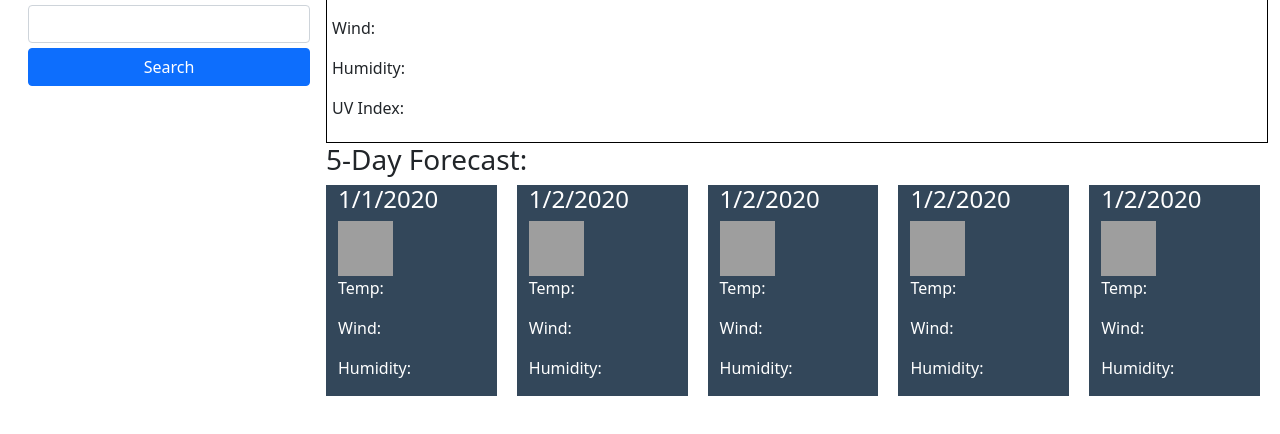
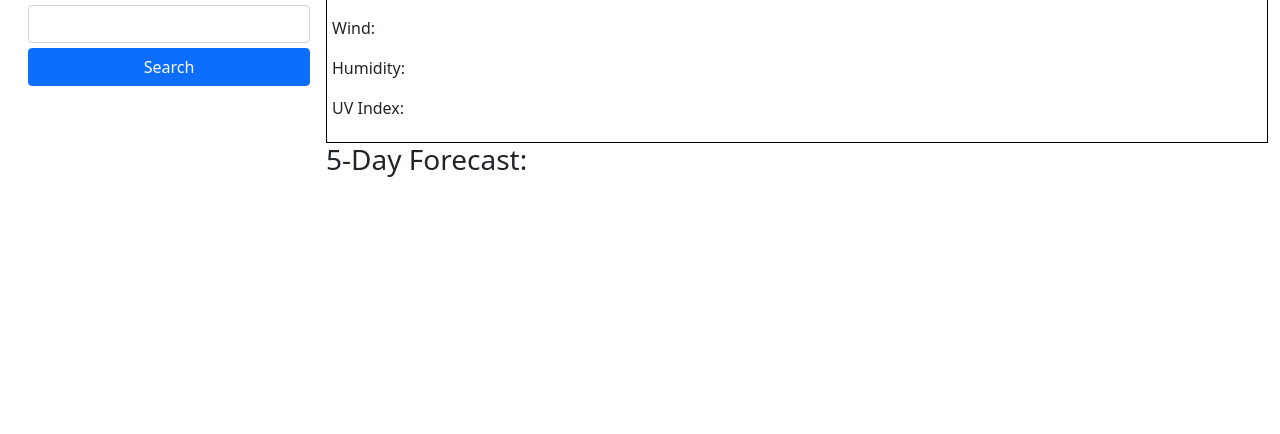
Before and after one commit to SteveB29/weather-dashboard, a plain HTML site: page index.html in a window 1280 px wide. Shown: the part 130-564 px from the top of the page. Drawn offline with nearby package versions, Linux system fonts and the light colour scheme; grey boxes are pictures that could not be loaded.

Commit message:
removed placeholder forecast

```diff
--- a/index.html
+++ b/index.html
@@ -40,43 +40,7 @@
                 <div>
                     <h3>5-Day Forecast:</h3>
                 </div>
-                <div id="forecast-box" class="row forecast-box">
-                    <div class="col five-day-box">
-                        <h4>1/1/2020</h4>
-                        <img src="http://openweathermap.org/img/wn/10d@2x.png">
-                        <p>Temp:</p>
-                        <p>Wind:</p>
-                        <p>Humidity:</p>
-                    </div>
-                    <div class="col five-day-box">
-                        <h4>1/2/2020</h4>
-                        <img src="http://openweathermap.org/img/wn/10d@2x.png">
-                        <p>Temp:</p>
-                        <p>Wind:</p>
-                        <p>Humidity:</p>
-                    </div>
-                    <div class="col five-day-box">
-                        <h4>1/2/2020</h4>
-                        <img src="http://openweathermap.org/img/wn/10d@2x.png">
-                        <p>Temp:</p>
-                        <p>Wind:</p>
-                        <p>Humidity:</p>
-                    </div>
-                    <div class="col five-day-box">
-                        <h4>1/2/2020</h4>
-                        <img src="http://openweathermap.org/img/wn/10d@2x.png">
-                        <p>Temp:</p>
-                        <p>Wind:</p>
-                        <p>Humidity:</p>
-                    </div>
-                    <div class="col five-day-box">
-                        <h4>1/2/2020</h4>
-                        <img src="http://openweathermap.org/img/wn/10d@2x.png">
-                        <p>Temp:</p>
-                        <p>Wind:</p>
-                        <p>Humidity:</p>
-                    </div>
-                </div>
+                <div id="forecast-box" class="row forecast-box"></div>
             </section>
         </div>
     </div>
```
